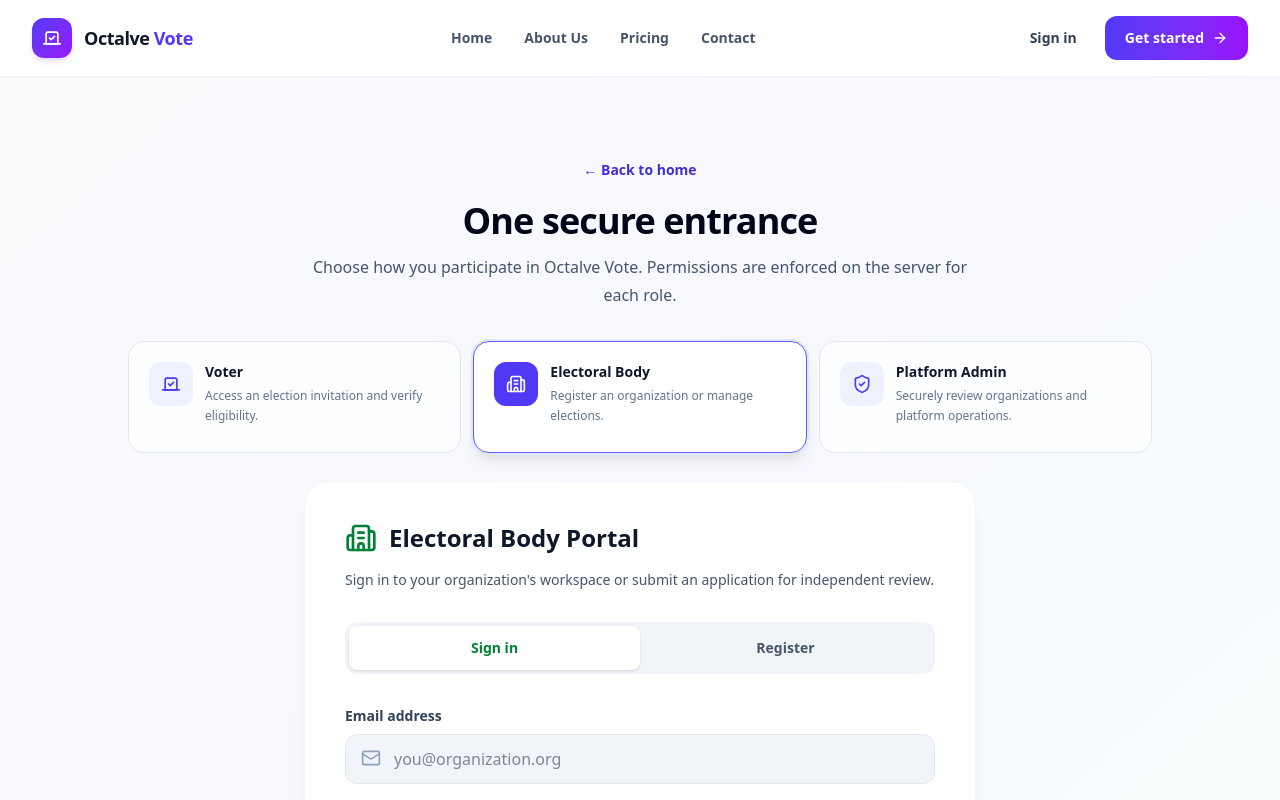
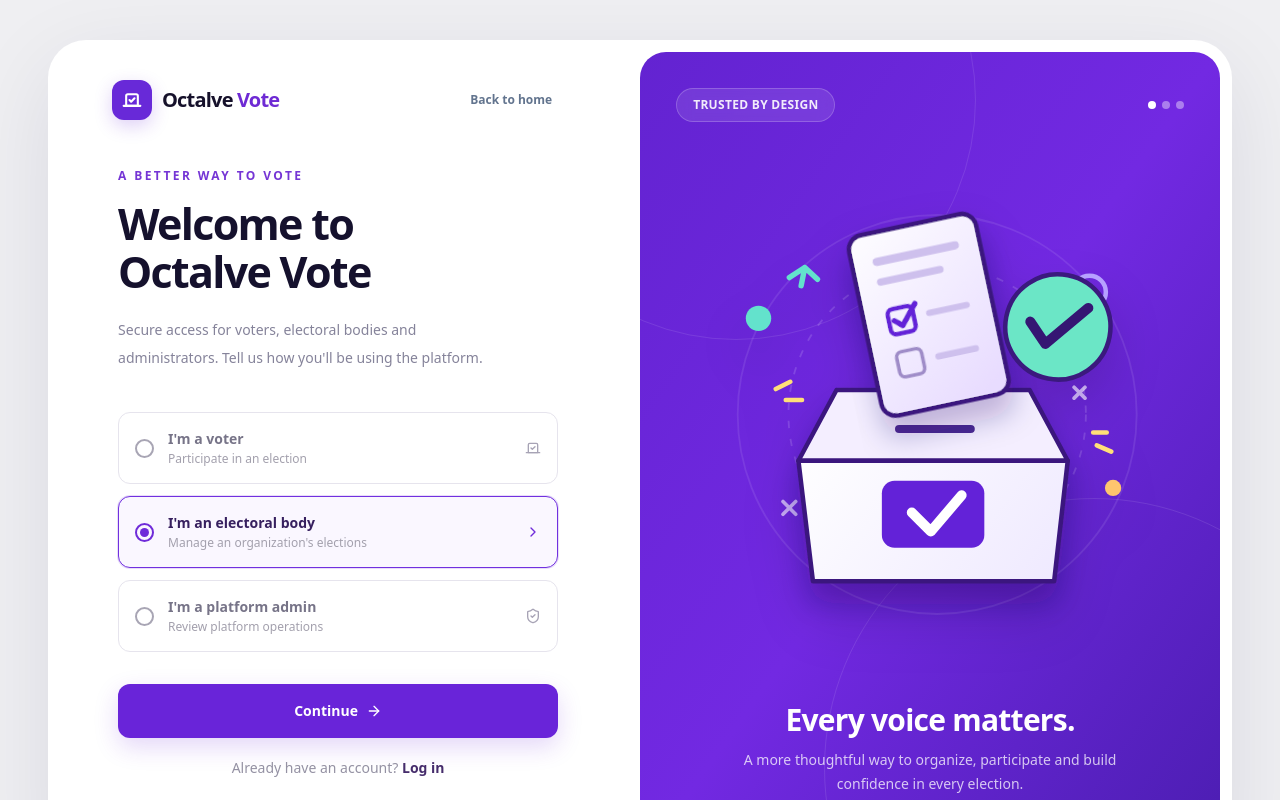
Before and after one commit to octalve-core/octalve-vote, a Next.js app: page /auth in a window 1280 px wide. Shown: the top 800 px of the page. Built offline with nearby package versions, Linux system fonts and the light colour scheme.

Commit message:
design(auth): implement immersive two-panel role selection inspired by supplied reference

```diff
--- a/app/(public)/auth/page.tsx
+++ b/app/(auth)/auth/page.tsx
@@ -5,7 +5,7 @@ import { UnifiedAccessSection, type AccessRole } from "@/components/sections/aut
 export const dynamic = "force-dynamic";
 export const metadata: Metadata = {
   title: "Secure access",
-  description: "One secure entry for voters, electoral bodies and platform administrators."
+  description: "Select voter, electoral body or platform administrator access to Octalve Vote."
 };
 
 export default async function AuthPage({ searchParams }: {
--- a/components/sections/auth/unified-access-section.tsx
+++ b/components/sections/auth/unified-access-section.tsx
@@ -2,9 +2,10 @@
 
 import Link from "next/link";
 import { useState } from "react";
-import { Building2, CheckCircle2, LockKeyhole, ShieldCheck, Vote } from "lucide-react";
+import { ArrowLeft, ArrowRight, Building2, CheckCircle2, ChevronRight, LockKeyhole, ShieldCheck, Vote } from "lucide-react";
 import { StaffLoginForm } from "@/components/sections/auth/staff-login-form";
 import { ElectoralRegisterForm } from "@/components/sections/auth/electoral-register-form";
+import { VoteIllustration } from "@/components/sections/auth/vote-illustration";
 
 export type AccessRole = "voter" | "electoral" | "admin";
 type Props = {
@@ -17,76 +18,108 @@ type Props = {
 };
 
 const choices = [
-  { role: "voter", label: "Voter", icon: Vote, summary: "Access an election invitation and verify eligibility." },
-  { role: "electoral", label: "Electoral Body", icon: Building2, summary: "Register an organization or manage elections." },
-  { role: "admin", label: "Platform Admin", icon: ShieldCheck, summary: "Securely review organizations and platform operations." }
+  { role: "voter", label: "I'm a voter", description: "Participate in an election", icon: Vote },
+  { role: "electoral", label: "I'm an electoral body", description: "Manage an organization's elections", icon: Building2 },
+  { role: "admin", label: "I'm a platform admin", description: "Review platform operations", icon: ShieldCheck }
 ] as const;
 
 export function UnifiedAccessSection({
   role, initialMode, staffEnabled, signupEnabled, adminEnabled, emailVerified
 }: Props) {
+  const [step, setStep] = useState<"choose" | "access">(emailVerified ? "access" : "choose");
   const [mode, setMode] = useState<"login" | "register">(initialMode);
   const isElectoral = role === "electoral";
   const available = role === "admin" ? adminEnabled : staffEnabled;
-  return <main className="min-h-[75vh] bg-gradient-to-br from-slate-50 via-indigo-50/50 to-emerald-50/40 px-4 py-12 sm:px-6 sm:py-20">
-    <div className="mx-auto max-w-5xl">
-      <div className="mb-8 text-center">
-        <Link href="/" className="text-sm font-semibold text-indigo-700 hover:underline">← Back to home</Link>
-        <h1 className="mt-5 text-3xl font-extrabold tracking-tight text-slate-950 sm:text-4xl">One secure entrance</h1>
-        <p className="mx-auto mt-3 max-w-2xl text-sm leading-7 text-slate-600 sm:text-base">
-          Choose how you participate in Octalve Vote. Permissions are enforced on the server for each role.
+  return <main className="flex min-h-svh items-center justify-center bg-[#efeff2] px-3 py-4 sm:px-6 sm:py-10 xl:px-12">
+    <div className="grid w-full max-w-[1380px] overflow-hidden rounded-[28px] bg-white shadow-[0_25px_90px_rgba(26,15,64,0.09)] lg:min-h-[790px] lg:grid-cols-[49%_51%] lg:rounded-[38px]">
+      <div className="flex min-h-[650px] flex-col px-6 py-8 sm:px-10 sm:py-10 lg:min-h-[790px] lg:px-14 xl:px-16">
+        <div className="flex items-center justify-between">
+          <Link href="/" aria-label="Octalve Vote homepage" className="flex items-center gap-2.5">
+            <span className="grid size-10 place-items-center rounded-xl bg-[#6829d8] text-white shadow-[0_6px_18px_rgba(104,41,216,0.22)]">
+              <Vote className="size-5" strokeWidth={2.5}/>
+            </span>
+            <span className="text-[20px] font-extrabold tracking-[-0.8px] text-[#16112b]">Octalve <span className="text-[#6e2ad4]">Vote</span></span>
+          </Link>
+          <Link href="/" className="rounded-lg px-3 py-2 text-xs font-semibold text-slate-500 transition hover:bg-slate-100 hover:text-[#6e2ad4]">Back to home</Link>
+        </div>
+
+        <div className={"mx-auto flex w-full max-w-[440px] flex-1 flex-col justify-center " + (step === "choose" ? "py-12" : "py-7")}>
+          {step === "choose" ? <>
+            <div className="mb-10">
+              <p className="mb-4 text-xs font-bold uppercase tracking-[0.2em] text-[#7535d5]">A better way to vote</p>
+              <h1 className="max-w-sm text-[34px] font-extrabold leading-[1.12] tracking-[-1.7px] text-[#15112d] sm:text-[43px]">Welcome to<br/>Octalve Vote</h1>
+              <p className="mt-5 max-w-sm text-sm leading-7 text-[#85839a]">Secure access for voters, electoral bodies and administrators. Tell us how you&apos;ll be using the platform.</p>
+            </div>
+
+            <nav aria-label="Choose account role" className="space-y-3">
+              {choices.map(choice => {
+                const selected = role === choice.role;
+                return <Link key={choice.role} href={`/auth?role=${choice.role}`} aria-current={selected ? "page" : undefined}
+                  onClick={() => { setStep("choose"); setMode("login"); }}
+                  className={"group flex min-h-[72px] items-center gap-3.5 rounded-xl border px-4 py-3 transition-all focus-visible:outline-2 focus-visible:outline-offset-2 focus-visible:outline-[#7330de] " +
+                    (selected ? "border-[#7130df] bg-[#faf7ff] shadow-[0_0_0_1px_rgba(113,48,223,0.16)]" : "border-[#e6e4ed] bg-white hover:border-[#b9a0ee] hover:bg-[#fcfbff]")}>
+                  <span aria-hidden="true" className={"grid size-[19px] shrink-0 place-items-center rounded-full border-2 " + (selected ? "border-[#6f2bd9]" : "border-[#a8a5b4]")}>
+                    {selected && <span className="size-[9px] rounded-full bg-[#6f2bd9]"/>}
+                  </span>
+                  <span className="min-w-0 flex-1">
+                    <span className={"block text-sm font-semibold " + (selected ? "text-[#37205f]" : "text-[#777488]")}>{choice.label}</span>
+                    <span className="mt-0.5 block text-xs text-[#a3a0ad]">{choice.description}</span>
+                  </span>
+                  {selected ? <ChevronRight className="size-4 shrink-0 text-[#6f2bd9]"/> : <choice.icon className="size-4 shrink-0 text-[#a7a3b5]"/>}
+                </Link>;
+              })}
+            </nav>
+            <button type="button" onClick={() => setStep("access")}
+              className="mt-8 flex h-[54px] w-full items-center justify-center gap-2 rounded-xl bg-[#6924d9] text-sm font-bold text-white shadow-[0_9px_24px_rgba(105,36,217,0.18)] transition hover:bg-[#5820bb] focus-visible:outline-2 focus-visible:outline-offset-2 focus-visible:outline-[#6924d9]">
+              Continue <ArrowRight className="size-4"/>
+            </button>
+            <p className="mt-5 text-center text-sm text-[#9491a3]">Already have an account?{" "}
+              <button type="button" onClick={() => { setMode("login"); setStep("access"); }}
+                className="font-bold text-[#462d6c] hover:text-[#6924d9] hover:underline">Log in</button>
             </p>
+          </> : <>
+            <button type="button" onClick={() => setStep("choose")}
+              className="mb-8 inline-flex w-fit items-center gap-2 text-xs font-bold text-[#7552a2] hover:text-[#6126c4]">
+              <ArrowLeft className="size-4"/> Change your role
+            </button>
+            {role === "voter" ? <>
+              <span className="mb-4 grid size-12 place-items-center rounded-2xl bg-[#f0e9ff] text-[#6924d9]"><Vote className="size-6"/></span>
+              <h1 className="text-[31px] font-extrabold tracking-[-1px] text-[#15112d]">Your vote, your voice.</h1>
+              <p className="mt-3 text-sm leading-7 text-[#77738a]">Voter access will open after confidential ballot submission and voter-eligibility checks pass security review.</p>
+              <div role="status" className="mt-7 rounded-2xl border border-[#e7d7fd] bg-[#f9f5ff] p-5 text-sm leading-7 text-[#564277]">
+                Voter sign-in, OTP delivery and ballot submission are intentionally unavailable during security review. No votes or voter credentials are collected here.
               </div>
-      <nav aria-label="Choose account role" className="grid grid-cols-1 gap-3 sm:grid-cols-3">
-        {choices.map(choice => <Link key={choice.role} href={`/auth?role=${choice.role}`}
-          aria-current={choice.role === role ? "page" : undefined}
-          className={"flex min-h-28 items-start gap-3 rounded-2xl border p-5 transition hover:border-indigo-400 " +
-            (role === choice.role ? "border-indigo-500 bg-white shadow-lg ring-2 ring-indigo-100" : "border-slate-200 bg-white/80")}>
-          <span className={"rounded-xl p-3 " + (role === choice.role ? "bg-indigo-600 text-white" : "bg-indigo-50 text-indigo-600")}>
-            <choice.icon className="size-5" aria-hidden="true" />
-          </span>
-          <span><span className="block text-sm font-bold text-slate-900">{choice.label}</span>
-            <span className="mt-1 block text-xs leading-5 text-slate-500">{choice.summary}</span></span>
-        </Link>)}
-      </nav>
-      <div className="mx-auto mt-7 max-w-2xl rounded-3xl border border-slate-100 bg-white p-6 shadow-xl shadow-indigo-950/5 sm:p-10">
-        {role === "voter" ? <>
-          <div className="flex items-center gap-3"><Vote className="size-8 text-indigo-600" />
-            <h2 className="text-2xl font-extrabold">Your vote, your voice.</h2></div>
-          <p className="mt-4 leading-7 text-slate-600">
-            Eligible voters will open a verified election invitation and complete a one-time eligibility check.
-          </p>
-          <div role="status" className="mt-7 rounded-2xl border border-amber-200 bg-amber-50 p-5 text-sm leading-7 text-amber-900">
-            Voter sign-in, OTP delivery and ballot submission are intentionally unavailable during security review.
-            No voter credentials or votes are collected through this page.
-          </div>
-          <div className="mt-6 flex items-center gap-2 text-sm text-slate-600">
-            <LockKeyhole className="size-4" /> Voting remains disabled until independent security testing is complete.
-          </div>
+              <p className="mt-5 flex items-center gap-2 text-xs font-semibold text-[#726588]"><LockKeyhole className="size-4"/> Voting is currently disabled.</p>
             </> : <>
-          <div className="flex items-center gap-3">
-            {isElectoral ? <Building2 className="size-8 text-green-700"/> : <ShieldCheck className="size-8 text-indigo-600"/>}
-            <h2 className="text-2xl font-extrabold">{isElectoral ? "Electoral Body Portal" : "Platform Administrator"}</h2>
-          </div>
-          <p className="mt-3 text-sm leading-7 text-slate-600">{isElectoral
-            ? "Sign in to your organization's workspace or submit an application for independent review."
-            : "Authorized personnel only. Administrators require a provisioned account and authenticator verification."}</p>
-          {emailVerified && isElectoral && <p role="status" className="mt-5 flex gap-2 rounded-xl border border-green-200 bg-green-50 p-4 text-sm font-semibold text-green-800">
-            <CheckCircle2 className="size-5" /> Organization email verified. Sign in to continue.
+              <p className="mb-3 text-xs font-bold uppercase tracking-[0.2em] text-[#7535d5]">{isElectoral ? "Organization access" : "Restricted access"}</p>
+              <h1 className="text-[30px] font-extrabold leading-tight tracking-[-1px] text-[#15112d]">{isElectoral ? "Electoral Body Portal" : "Platform Administrator"}</h1>
+              <p className="mt-3 text-sm leading-6 text-[#77738a]">{isElectoral
+                ? "Sign in to manage your organization, or submit an application for independent review."
+                : "Only provisioned administrators with password and authenticator verification can sign in."}</p>
+              {emailVerified && isElectoral && <p role="status" className="mt-4 flex gap-2 rounded-xl border border-green-200 bg-green-50 p-3 text-xs font-semibold text-green-800">
+                <CheckCircle2 className="size-4 shrink-0" /> Organization email verified. Sign in to continue.
               </p>}
-          {isElectoral && <div className="mt-7 grid grid-cols-2 rounded-xl bg-slate-100 p-1" role="tablist" aria-label="Electoral access">
+              {isElectoral && <div className="mt-6 grid grid-cols-2 rounded-xl bg-[#f3f0f8] p-1" role="tablist" aria-label="Electoral access">
                 <button role="tab" type="button" aria-selected={mode === "login"} onClick={() => setMode("login")}
-              className={"rounded-lg py-3 text-sm font-bold " + (mode === "login" ? "bg-white text-green-700 shadow-sm" : "text-slate-600")}>Sign in</button>
+                  className={"rounded-lg py-2.5 text-sm font-bold transition " + (mode === "login" ? "bg-white text-[#6124cb] shadow-sm" : "text-[#888197] hover:text-[#6b32c9]")}>Sign in</button>
                 <button role="tab" type="button" aria-selected={mode === "register"} onClick={() => setMode("register")}
-              className={"rounded-lg py-3 text-sm font-bold " + (mode === "register" ? "bg-white text-green-700 shadow-sm" : "text-slate-600")}>Register</button>
+                  className={"rounded-lg py-2.5 text-sm font-bold transition " + (mode === "register" ? "bg-white text-[#6124cb] shadow-sm" : "text-[#888197] hover:text-[#6b32c9]")}>Register</button>
               </div>}
               {isElectoral && mode === "register" ? <ElectoralRegisterForm enabled={signupEnabled}/> :
                 <StaffLoginForm key={role} role={isElectoral ? "electoral" : "admin"} enabled={available}/>}
-          {role === "admin" && <p className="mt-6 text-center text-xs leading-6 text-slate-500">
-            Administrators cannot register publicly. Access requires independently provisioned credentials and MFA.
-          </p>}
+              {role === "admin" && <p className="mt-4 text-xs leading-6 text-[#8b8399]">Administrator access cannot be self-registered. MFA remains mandatory.</p>}
+            </>}
           </>}
         </div>
+        <div aria-hidden="true" className="flex items-center gap-2.5 pb-0.5">
+          <span className={"h-1.5 w-[74px] rounded-full " + (step === "choose" ? "bg-[#6c27da]" : "bg-[#e6e1ee]")}/>
+          <span className={"h-1.5 w-[74px] rounded-full " + (step === "access" ? "bg-[#6c27da]" : "bg-[#e6e1ee]")}/>
+          <span className="h-1.5 w-[74px] rounded-full bg-[#e6e1ee]"/>
+        </div>
+      </div>
+      <aside className="hidden p-3 lg:block">
+        <VoteIllustration/>
+      </aside>
     </div>
   </main>;
 }
--- /dev/null
+++ b/components/sections/auth/vote-illustration.tsx
@@ -0,0 +1,56 @@
+/** Original vector artwork for the Octalve Vote access screen. */
+export function VoteIllustration() {
+  return <div aria-hidden="true" className="relative flex h-full min-h-[650px] flex-col overflow-hidden rounded-[26px] bg-gradient-to-br from-[#6323d1] via-[#7229e2] to-[#4b1db1] p-9 text-white">
+    <div className="absolute -left-36 -top-48 size-[480px] rounded-full border border-white/10" />
+    <div className="absolute -bottom-44 -right-36 size-[540px] rounded-full border border-white/10" />
+    <div className="relative z-10 flex items-center justify-between gap-4">
+      <div className="rounded-full border border-white/20 bg-white/10 px-4 py-2 text-xs font-semibold tracking-wide text-white/90 backdrop-blur-sm">TRUSTED BY DESIGN</div>
+      <div className="flex gap-1.5"><span className="size-2 rounded-full bg-white"/><span className="size-2 rounded-full bg-white/40"/><span className="size-2 rounded-full bg-white/40"/></div>
+    </div>
+    <div className="relative z-10 flex flex-1 items-center justify-center px-0 py-10">
+      <svg viewBox="0 0 560 540" className="w-full max-w-[580px] drop-shadow-2xl" role="presentation" fill="none">
+        <defs>
+          <linearGradient id="boxFace" x1="150" x2="422" y1="282" y2="486" gradientUnits="userSpaceOnUse"><stop stopColor="#FFF"/><stop offset="1" stopColor="#EEE8FF"/></linearGradient>
+          <linearGradient id="ballot" x1="180" x2="325" y1="70" y2="260" gradientUnits="userSpaceOnUse"><stop stopColor="#FFF"/><stop offset="1" stopColor="#E8DCFF"/></linearGradient>
+          <filter id="softShadow" x="-20%" y="-20%" width="140%" height="160%"><feDropShadow dx="0" dy="22" stdDeviation="15" floodColor="#28006B" floodOpacity=".25"/></filter>
+        </defs>
+        <circle cx="288" cy="274" r="220" stroke="white" strokeOpacity=".09" strokeWidth="2"/>
+        <circle cx="288" cy="274" r="164" stroke="white" strokeOpacity=".14" strokeWidth="2" strokeDasharray="8 12"/>
+        <circle cx="91" cy="168" r="14" fill="#63E2CC"/>
+        <circle cx="482" cy="355" r="9" fill="#FFC56E"/>
+        <circle cx="456" cy="139" r="18" stroke="#B6A1FF" strokeWidth="5"/>
+        <path d="m118 370 14 14m0-14-14 14M439 244l12 12m0-12-12 12" stroke="white" strokeOpacity=".6" strokeWidth="4" strokeLinecap="round"/>
+        <path d="m138 132 4-20 14 13m-14-13-17 11" stroke="#63E2CC" strokeWidth="6" strokeLinecap="round" strokeLinejoin="round"/>
+        <g filter="url(#softShadow)">
+          <path d="m135 325 42-78h213l42 78-15 133H151l-16-133Z" fill="url(#boxFace)" />
+          <path d="m177 247-42 78h297l-42-78H177Z" fill="#F4EEFF"/>
+          <path d="m135 325h297l-15 133H151l-16-133Z" stroke="#3B197E" strokeWidth="5" strokeLinejoin="round"/>
+          <path d="m177 247-42 78h297l-42-78H177Z" stroke="#3B197E" strokeWidth="5" strokeLinejoin="round"/>
+          <path d="M246 290h79" stroke="#4C2A91" strokeWidth="9" strokeLinecap="round"/>
+          <rect x="227" y="347" width="113" height="74" rx="14" fill="#6424D8"/>
+          <path d="m260 382 21 21 34-40" stroke="#FFF" strokeWidth="11" strokeLinecap="round" strokeLinejoin="round"/>
+        </g>
+        <g transform="rotate(-12 277 163)" filter="url(#softShadow)">
+          <rect x="207" y="63" width="143" height="203" rx="16" fill="url(#ballot)" stroke="#3B197E" strokeWidth="5"/>
+          <rect x="230" y="91" width="97" height="9" rx="4.5" fill="#CEC0ED"/>
+          <rect x="230" y="114" width="75" height="8" rx="4" fill="#CEC0ED"/>
+          <rect x="234" y="150" width="28" height="28" rx="6" stroke="#6424D8" strokeWidth="5"/>
+          <path d="m240 163 8 7 18-21" stroke="#6424D8" strokeWidth="6" strokeLinecap="round" strokeLinejoin="round"/>
+          <rect x="276" y="159" width="49" height="7" rx="3.5" fill="#CEC0ED"/>
+          <rect x="234" y="198" width="28" height="28" rx="6" stroke="#9F8CC8" strokeWidth="4"/>
+          <rect x="276" y="208" width="49" height="7" rx="3.5" fill="#CEC0ED"/>
+        </g>
+        <g transform="rotate(11 418 183)">
+          <circle cx="420" cy="177" r="58" fill="#6BE6C6" stroke="#3B197E" strokeWidth="5"/>
+          <path d="m389 177 21 21 39-48" stroke="#351673" strokeWidth="11" strokeLinecap="round" strokeLinejoin="round"/>
+        </g>
+        <path d="m110 246 16-8m-5 20 18 0M460 294l15 0m-11 14 16 7" stroke="#FFE078" strokeWidth="5" strokeLinecap="round"/>
+      </svg>
+    </div>
+    <div className="relative z-10 text-center">
+      <p className="text-2xl font-extrabold tracking-tight sm:text-[30px]">Every voice matters.</p>
+      <p className="mx-auto mt-2 max-w-sm text-sm leading-6 text-white/75">A more thoughtful way to organize, participate and build confidence in every election.</p>
+      <div className="mt-6 flex justify-center gap-2"><span className="h-1.5 w-9 rounded-full bg-white"/><span className="h-1.5 w-2 rounded-full bg-white/40"/><span className="h-1.5 w-2 rounded-full bg-white/40"/></div>
+    </div>
+  </div>;
+}
```
Lines whose indentation alone changed are shown as unchanged.
